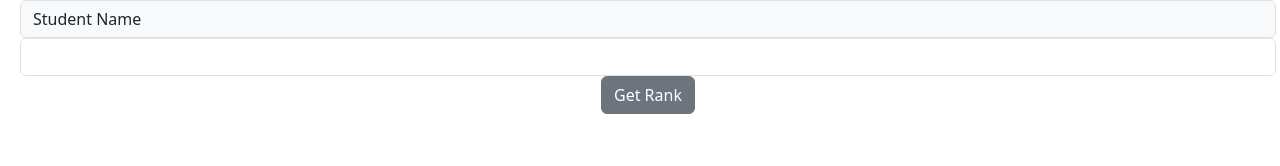
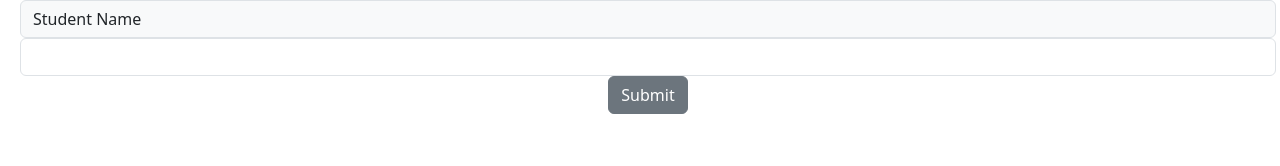
Before and after one commit to arjunagi-a-rehman/SAT_record_Mannger, a React (Create React App) app: page / in a window 1280 px wide. Both pictures are taken after a click on the element "Get Rank". Shown: the part 126-292 px from the top of the page. Built offline with nearby package versions, Linux system fonts and the light colour scheme.

Commit message:
done deployement

```diff
--- a/src/pages/Home.js
+++ b/src/pages/Home.js
@@ -217,7 +217,7 @@
     <form onSubmit={onSubmit}>
           <span class="input-group-text" id="inputGroup-sizing-default">Student Name</span>
           <input className='form-control' type="text" name="name" />
-          <button className="btn btn-secondary" type="submit">Get Rank</button>
+          <button className="btn btn-secondary" type="submit">Submit</button>
           </form>
   );
   const updateForm = (onSubmit)=>(
@@ -267,7 +267,7 @@
                   </label>
                   <input type="text" className="form-control" id="country" name="country" required />
                 </div>
-            <button className="btn btn-secondary" type="submit">Get Rank</button>
+            <button className="btn btn-secondary" type="submit">Submit</button>
     </form>
   );
 
```
